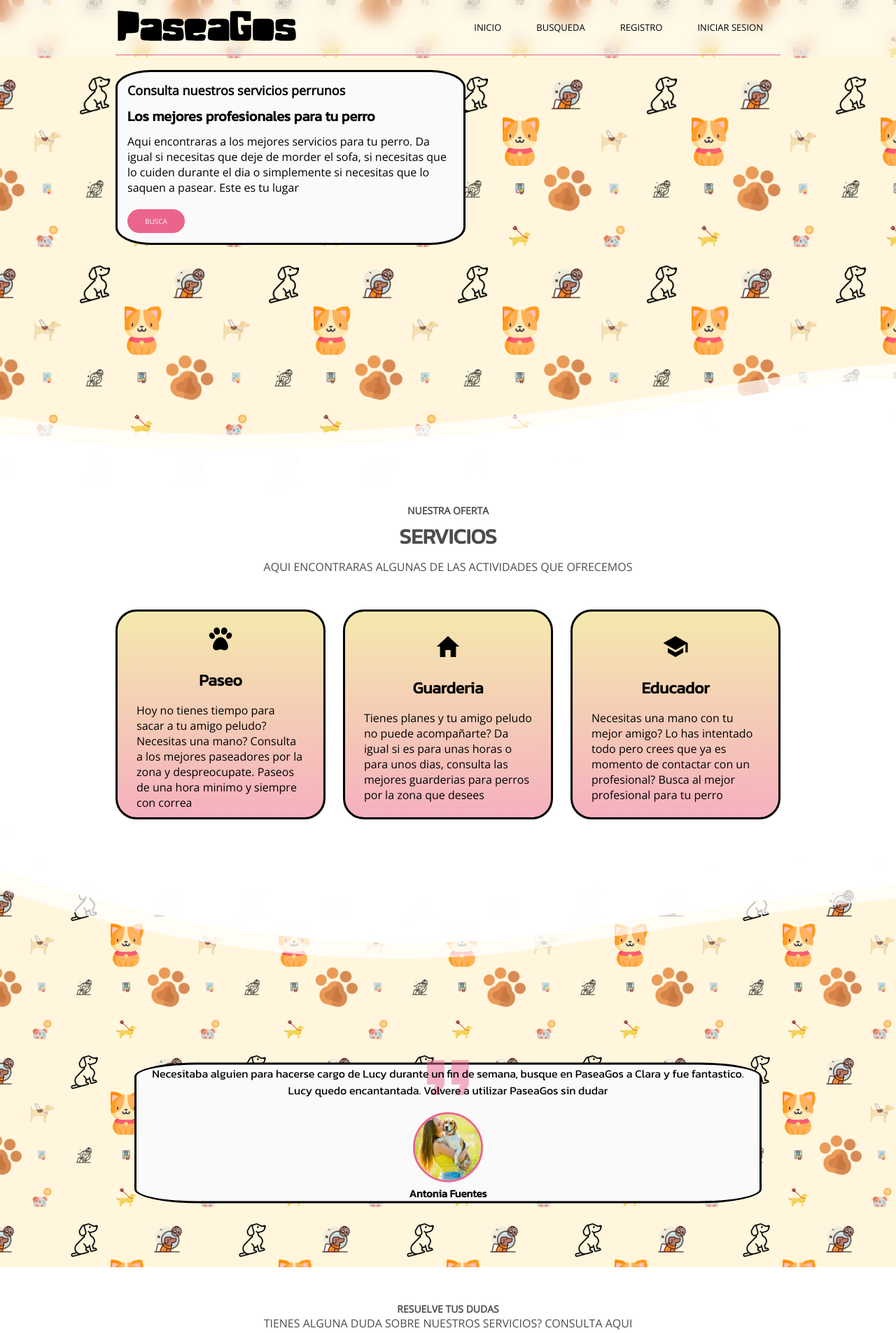
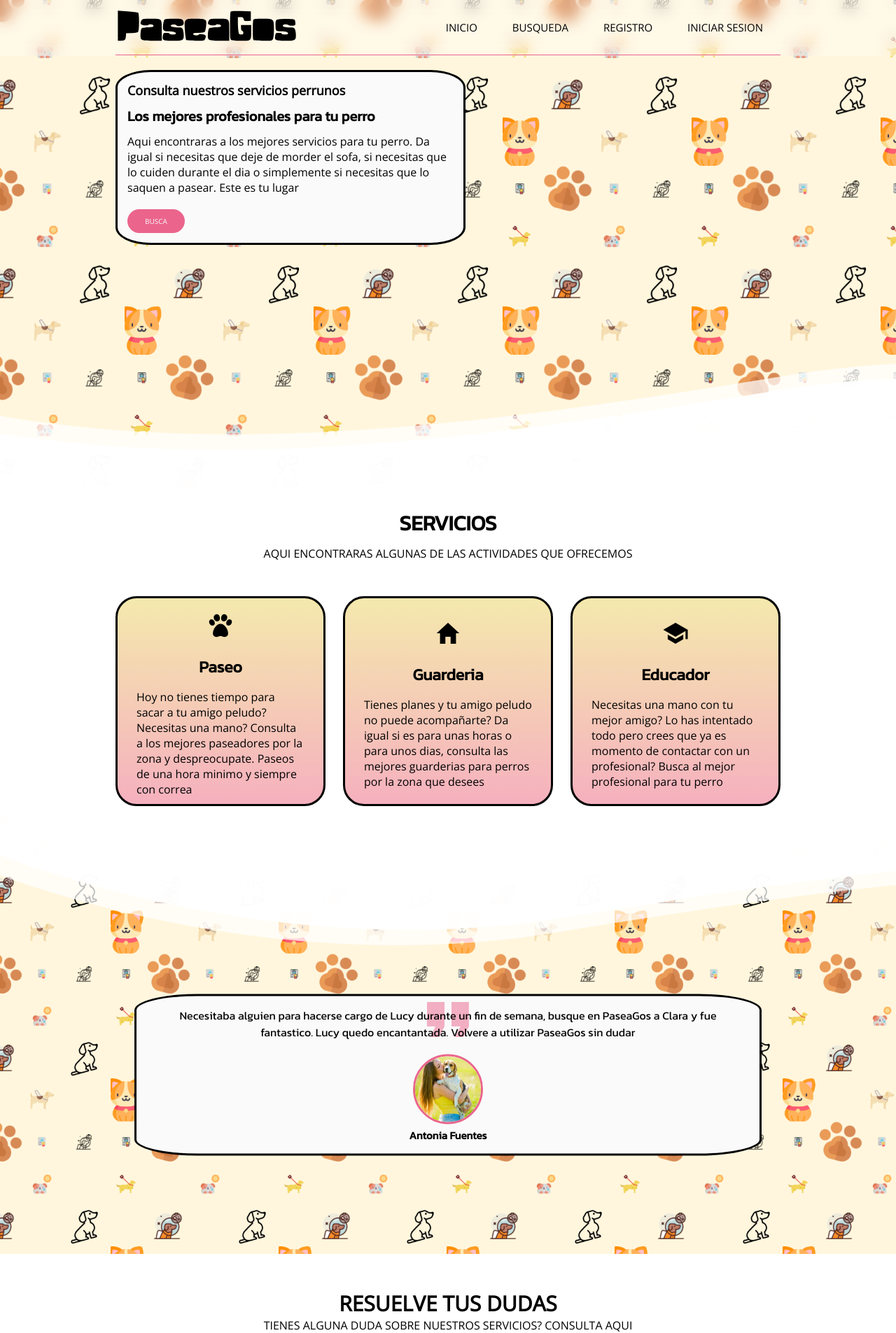
Before and after one commit to eperez045/IT-academy-front, a plain HTML site: page Pagina Principal/index.html in a window 1280 px wide. Shown: the top 1905 px of the page at 70% size. Drawn offline with nearby package versions, Linux system fonts and the light colour scheme.

Commit message:
cambios pagina principal 2
Cambios esteticos 2.0

```diff
--- a/Pagina Principal/index.html
+++ b/Pagina Principal/index.html
@@ -65,7 +65,6 @@
     <section class="experience">
         <div class="container">
             <div class="title-heading">
-                <h3>Nuestra oferta</h3>
                 <h2>Servicios</h2>
                 <p>Aqui encontraras algunas de las actividades que ofrecemos</p>
             </div>
--- a/Pagina Principal/styles.css
+++ b/Pagina Principal/styles.css
@@ -152,10 +152,10 @@ nav{
     text-align: center;
     text-transform: uppercase;
     margin-bottom: 5rem;
-    color: rgba(0,0,0,.7);
+    color: rgba(0,0,0,1);
 }
 .title-heading h3{
-    font-size: 1.4rem;
+    font-size: 3rem;
 }
 .title-heading h2{
     font-family: 'Kanit', sans-serif;
@@ -203,8 +203,8 @@ nav{
     text-align: center;
 }
 .activities-grid-item:hover{
-    background: linear-gradient(0deg, rgba(190,87,28,0.6) 0%, rgba(253,233,45,0.7) 100%),
-    url(images/14893.jpg), center;
+    background: linear-gradient(0deg, rgba(235, 85, 160, 0.6) 0%, rgba(253,233,45,0.7) 100%),
+    url(images/pattern.png), center;
     background-size: cover;
     border-radius: 10%;
 }
@@ -230,7 +230,7 @@ nav{
 .testimonial{
     width: 70%;
     position: absolute;
-    top: 70%;
+    top: 60%;
     left: 50%;
     transform: translate(-50%, -50%);
     text-align: center;
@@ -238,6 +238,7 @@ nav{
     background-color: #fafafa;
     border-radius: 10%;
     border: 3px solid black;
+    padding: 1.5rem;
 }
 .testimonial-text-box{
     padding: 0 2rem;
@@ -319,13 +320,13 @@ footer{
     }
     .nav-link{
         position: relative;
-        font-size: 1.3rem;
+        font-size: 1.5rem;
     }
     .nav-link::before{
         content: "";
         position: absolute;
         left: 0;
-        bottom: -2rem;
+        bottom: -1.6rem;
         background-color: #eb648c;
         width: 100%;
         height: 3px;
```
